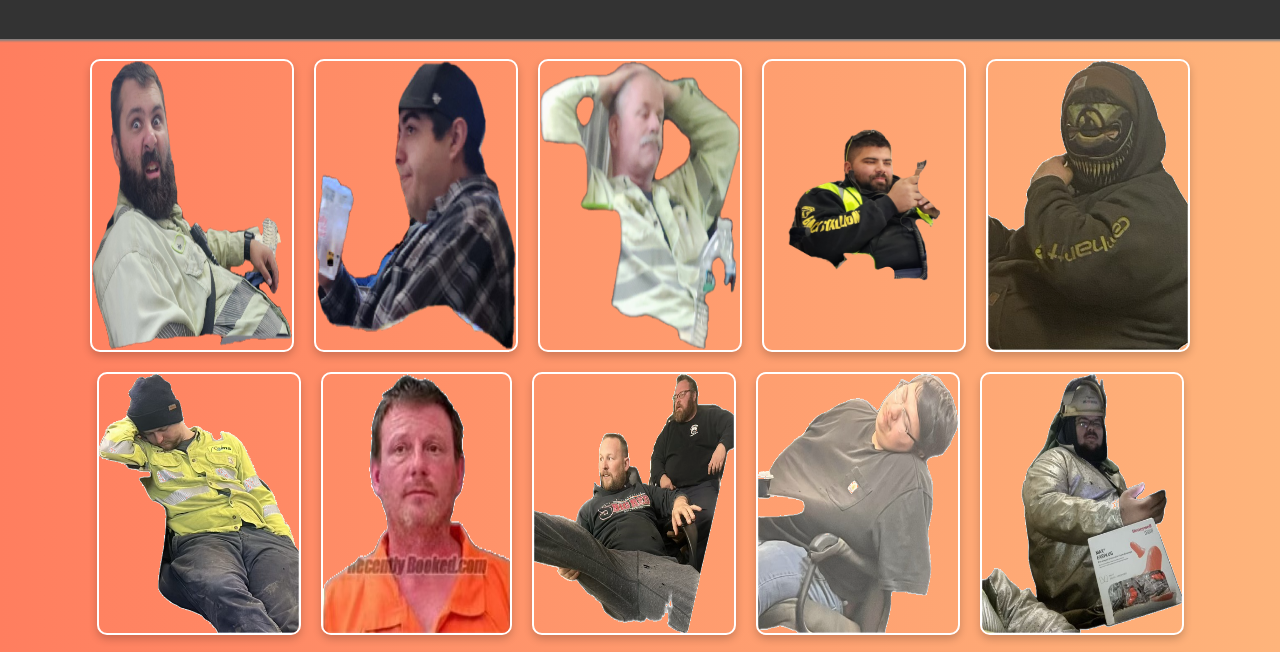
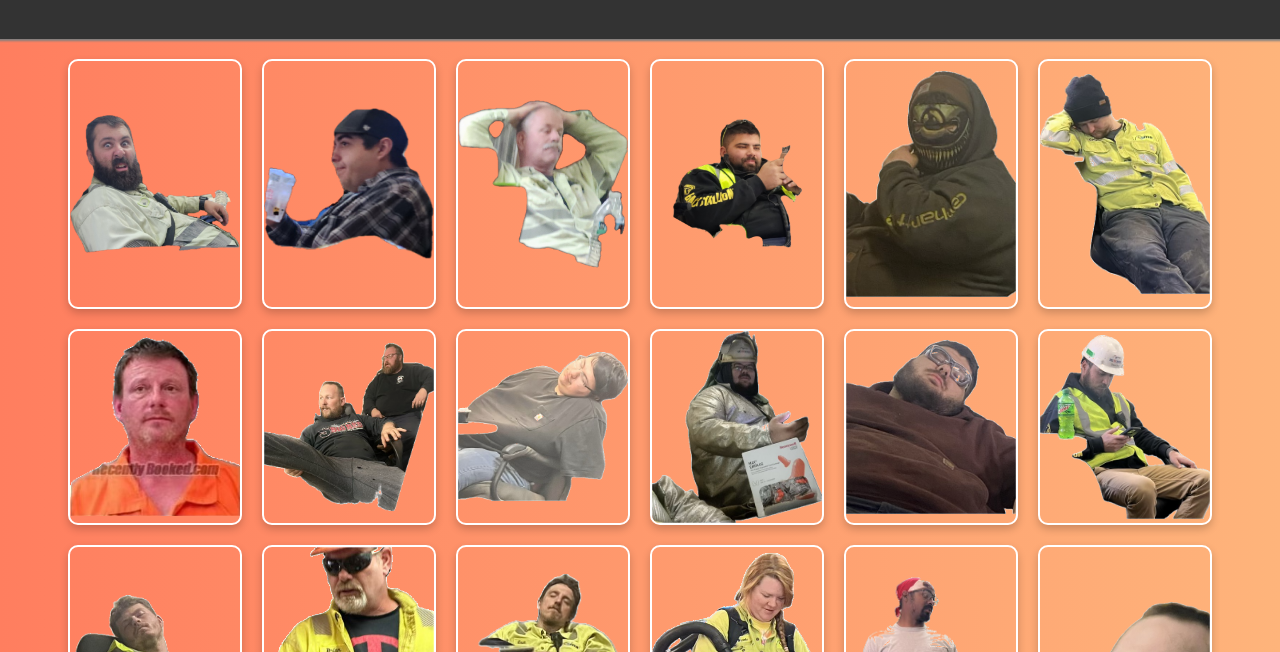
Before and after one commit to codaine420/smsmerch, a plain HTML site: page index.html in a window 1280 px wide. Shown: the part 81-733 px from the top of the page. Drawn offline with Linux system fonts and the light colour scheme.

Commit message:
update index.html

```diff
--- a/index.html
+++ b/index.html
@@ -33,8 +33,9 @@
             border: 2px solid #fff;
             border-radius: 10px;
             box-shadow: 0 4px 8px rgba(0,0,0,0.2);
-            max-width: 200px;
+            max-width: 170px;
             height: auto;
+            object-fit: contain;
         }
     </style>
 </head>
```
